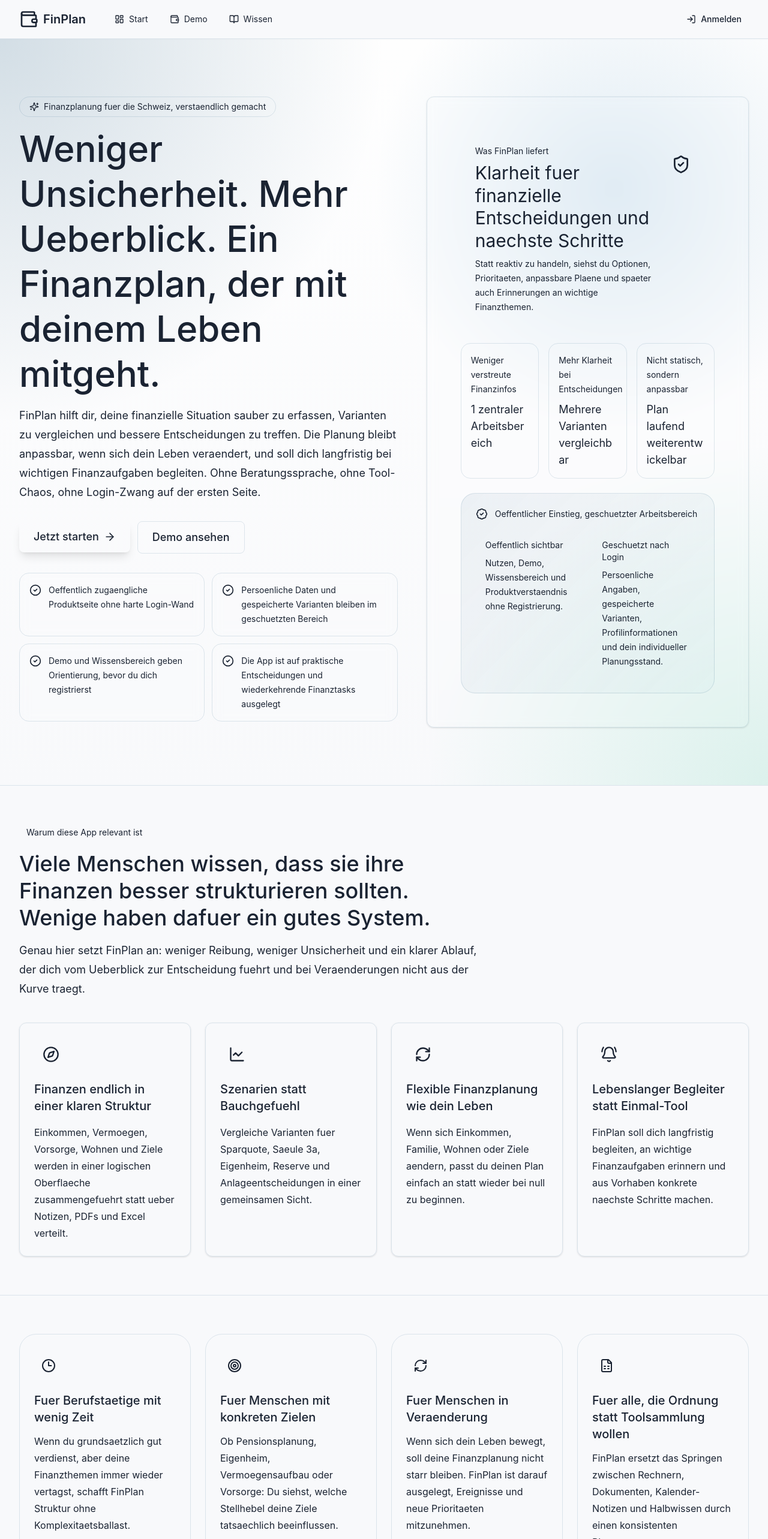
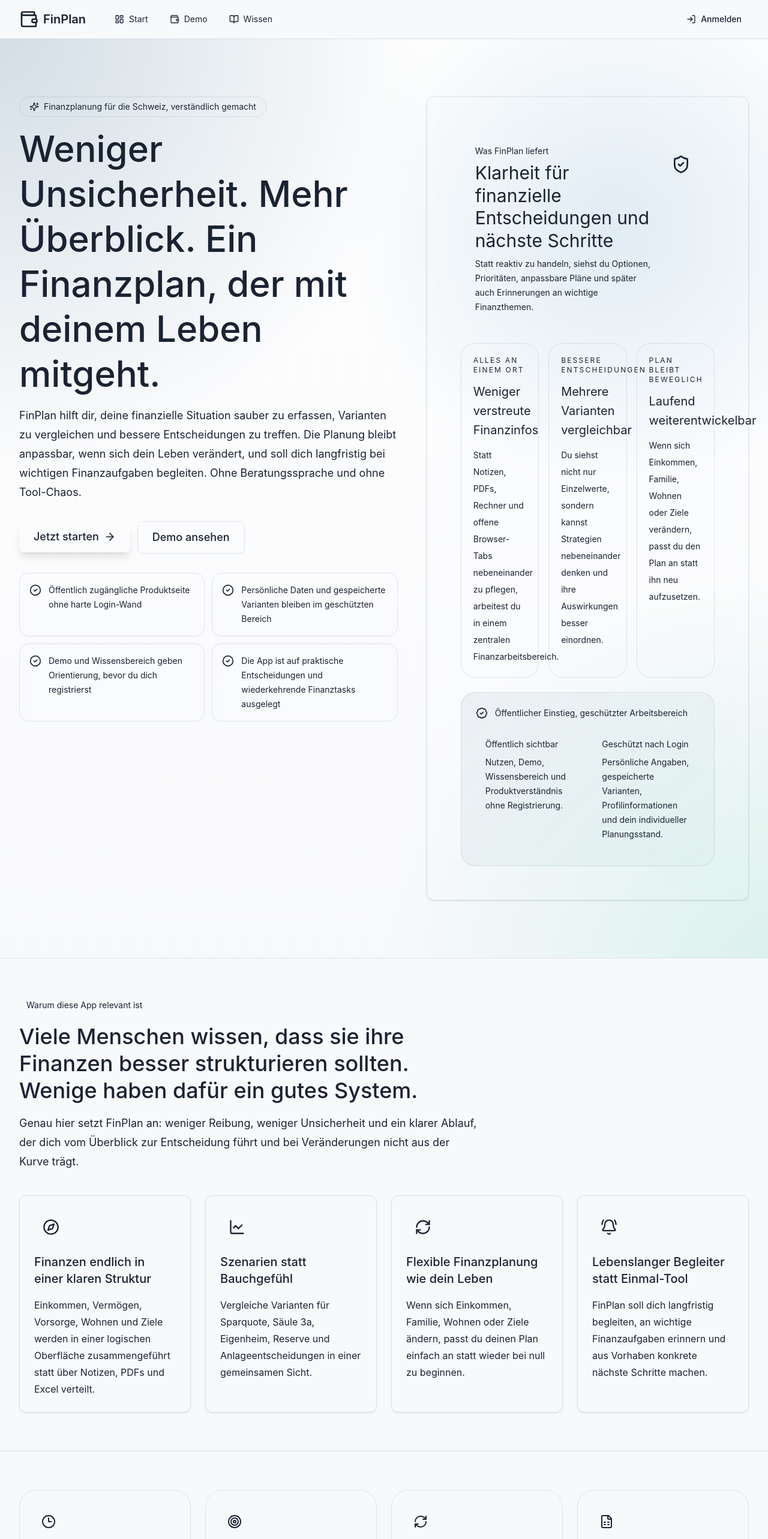
Before and after one commit to ulimio/Finplan, a React (Vite) app: page / in a window 1280 px wide. Shown: the top 2566 px of the page at 60% size. Built offline with nearby package versions, Linux system fonts and the light colour scheme; no server answers.

Commit message:
Fix account deletion and refine home page copy

```diff
--- a/src/app/pages/public-home.tsx
+++ b/src/app/pages/public-home.tsx
@@ -24,56 +24,71 @@
   {
     title: 'Finanzen endlich in einer klaren Struktur',
     description:
-      'Einkommen, Vermoegen, Vorsorge, Wohnen und Ziele werden in einer logischen Oberflaeche zusammengefuehrt statt ueber Notizen, PDFs und Excel verteilt.',
+      'Einkommen, Vermögen, Vorsorge, Wohnen und Ziele werden in einer logischen Oberfläche zusammengeführt statt über Notizen, PDFs und Excel verteilt.',
     icon: Compass,
   },
   {
-    title: 'Szenarien statt Bauchgefuehl',
+    title: 'Szenarien statt Bauchgefühl',
     description:
-      'Vergleiche Varianten fuer Sparquote, Saeule 3a, Eigenheim, Reserve und Anlageentscheidungen in einer gemeinsamen Sicht.',
+      'Vergleiche Varianten für Sparquote, Säule 3a, Eigenheim, Reserve und Anlageentscheidungen in einer gemeinsamen Sicht.',
     icon: LineChart,
   },
   {
     title: 'Flexible Finanzplanung wie dein Leben',
     description:
-      'Wenn sich Einkommen, Familie, Wohnen oder Ziele aendern, passt du deinen Plan einfach an statt wieder bei null zu beginnen.',
+      'Wenn sich Einkommen, Familie, Wohnen oder Ziele ändern, passt du deinen Plan einfach an statt wieder bei null zu beginnen.',
     icon: RefreshCw,
   },
   {
     title: 'Lebenslanger Begleiter statt Einmal-Tool',
     description:
-      'FinPlan soll dich langfristig begleiten, an wichtige Finanzaufgaben erinnern und aus Vorhaben konkrete naechste Schritte machen.',
+      'FinPlan soll dich langfristig begleiten, an wichtige Finanzaufgaben erinnern und aus Vorhaben konkrete nächste Schritte machen.',
     icon: BellRing,
   },
 ]
 
-const outcomeStats = [
-  { label: 'Weniger verstreute Finanzinfos', value: '1 zentraler Arbeitsbereich' },
-  { label: 'Mehr Klarheit bei Entscheidungen', value: 'Mehrere Varianten vergleichbar' },
-  { label: 'Nicht statisch, sondern anpassbar', value: 'Plan laufend weiterentwickelbar' },
+const outcomeHighlights = [
+  {
+    eyebrow: 'Alles an einem Ort',
+    title: 'Weniger verstreute Finanzinfos',
+    description:
+      'Statt Notizen, PDFs, Rechner und offene Browser-Tabs nebeneinander zu pflegen, arbeitest du in einem zentralen Finanzarbeitsbereich.',
+  },
+  {
+    eyebrow: 'Bessere Entscheidungen',
+    title: 'Mehrere Varianten vergleichbar',
+    description:
+      'Du siehst nicht nur Einzelwerte, sondern kannst Strategien nebeneinander denken und ihre Auswirkungen besser einordnen.',
+  },
+  {
+    eyebrow: 'Plan bleibt beweglich',
+    title: 'Laufend weiterentwickelbar',
+    description:
+      'Wenn sich Einkommen, Familie, Wohnen oder Ziele verändern, passt du den Plan an statt ihn neu aufzusetzen.',
+  },
 ]
 
 const audienceCards = [
   {
-    title: 'Fuer Berufstaetige mit wenig Zeit',
+    title: 'Für Berufstätige mit wenig Zeit',
     description:
-      'Wenn du grundsaetzlich gut verdienst, aber deine Finanzthemen immer wieder vertagst, schafft FinPlan Struktur ohne Komplexitaetsballast.',
+      'Wenn du grundsätzlich gut verdienst, aber deine Finanzthemen immer wieder vertagst, schafft FinPlan Struktur ohne Komplexitätsballast.',
     icon: Clock3,
   },
   {
-    title: 'Fuer Menschen mit konkreten Zielen',
+    title: 'Für Menschen mit konkreten Zielen',
     description:
-      'Ob Pensionsplanung, Eigenheim, Vermoegensaufbau oder Vorsorge: Du siehst, welche Stellhebel deine Ziele tatsaechlich beeinflussen.',
+      'Ob Pensionsplanung, Eigenheim, Vermögensaufbau oder Vorsorge: Du siehst, welche Stellhebel deine Ziele tatsächlich beeinflussen.',
     icon: Target,
   },
   {
-    title: 'Fuer Menschen in Veraenderung',
+    title: 'Für Menschen in Veränderung',
     description:
-      'Wenn sich dein Leben bewegt, soll deine Finanzplanung nicht starr bleiben. FinPlan ist darauf ausgelegt, Ereignisse und neue Prioritaeten mitzunehmen.',
+      'Wenn sich dein Leben bewegt, soll deine Finanzplanung nicht starr bleiben. FinPlan ist darauf ausgelegt, Ereignisse und neue Prioritäten mitzunehmen.',
     icon: RefreshCw,
   },
   {
-    title: 'Fuer alle, die Ordnung statt Toolsammlung wollen',
+    title: 'Für alle, die Ordnung statt Toolsammlung wollen',
     description:
       'FinPlan ersetzt das Springen zwischen Rechnern, Dokumenten, Kalender-Notizen und Halbwissen durch einen konsistenten Planungsraum.',
     icon: FileSpreadsheet,
@@ -85,25 +100,25 @@
     step: '1',
     title: 'Situation erfassen',
     description:
-      'Du hinterlegst die wichtigsten Eckdaten zu Einkommen, Ausgaben, Vermoegen, Vorsorge und Zielen.',
+      'Du hinterlegst die wichtigsten Eckdaten zu Einkommen, Ausgaben, Vermögen, Vorsorge und Zielen.',
   },
   {
     step: '2',
     title: 'Optionen vergleichen und flexibel anpassen',
     description:
-      'Du testest Varianten, bewertest ihre Auswirkungen und passt deinen Plan an, wenn sich Einkommen, Familie oder Wohnsituation veraendern.',
+      'Du testest Varianten, bewertest ihre Auswirkungen und passt deinen Plan an, wenn sich Einkommen, Familie oder Wohnsituation verändern.',
   },
   {
     step: '3',
     title: 'Dranbleiben, erinnert werden, nachsteuern',
     description:
-      'FinPlan soll dich langfristig begleiten, auf offene Finanzaufgaben aufmerksam machen und dich beim Nachfassen wichtiger Themen unterstuetzen.',
+      'FinPlan soll dich langfristig begleiten, auf offene Finanzaufgaben aufmerksam machen und dich beim Nachfassen wichtiger Themen unterstützen.',
   },
 ]
 
 const trustPoints = [
-  'Oeffentlich zugaengliche Produktseite ohne harte Login-Wand',
-  'Persoenliche Daten und gespeicherte Varianten bleiben im geschuetzten Bereich',
+  'Öffentlich zugängliche Produktseite ohne harte Login-Wand',
+  'Persönliche Daten und gespeicherte Varianten bleiben im geschützten Bereich',
   'Demo und Wissensbereich geben Orientierung, bevor du dich registrierst',
   'Die App ist auf praktische Entscheidungen und wiederkehrende Finanztasks ausgelegt',
 ]
@@ -112,22 +127,22 @@
   {
     question: 'Muss ich mich sofort registrieren?',
     answer:
-      'Nein. Die Startseite, der Wissensbereich und die Demo sind oeffentlich. Erst wenn du mit deinen eigenen Daten arbeiten willst, wechselst du in den geschuetzten Bereich.',
+      'Nein. Die Startseite, der Wissensbereich und die Demo sind öffentlich. Erst wenn du mit deinen eigenen Daten arbeiten willst, wechselst du in den geschützten Bereich.',
   },
   {
     question: 'Ist das nur ein Finanzrechner?',
     answer:
-      'Nein. FinPlan ist als Arbeitsumgebung gedacht: Daten strukturieren, Varianten vergleichen, Auswirkungen verstehen, Planung laufend anpassen und daraus konkrete naechste Schritte ableiten.',
+      'Nein. FinPlan ist als Arbeitsumgebung gedacht: Daten strukturieren, Varianten vergleichen, Auswirkungen verstehen, Planung laufend anpassen und daraus konkrete nächste Schritte ableiten.',
   },
   {
-    question: 'Warum ist das ueberzeugender als einzelne Tools?',
+    question: 'Warum ist das überzeugender als einzelne Tools?',
     answer:
-      'Weil nicht nur gerechnet wird. Die Staerke liegt darin, Informationen, Entscheidungen, Erinnerungen und Orientierung an einem Ort zusammenzufuehren.',
+      'Weil nicht nur gerechnet wird. Die Stärke liegt darin, Informationen, Entscheidungen, Erinnerungen und Orientierung an einem Ort zusammenzuführen.',
   },
   {
-    question: 'Bleibt FinPlan auch spaeter relevant?',
+    question: 'Bleibt FinPlan auch später relevant?',
     answer:
-      'Ja, genau das ist die Richtung. FinPlan soll kein Tool fuer einen einmaligen Setup-Moment sein, sondern ein langfristiger Begleiter mit Erinnerungen an wichtige Finanzthemen und offene To-dos.',
+      'Ja, genau das ist die Richtung. FinPlan soll kein Tool für einen einmaligen Setup-Moment sein, sondern ein langfristiger Begleiter mit Erinnerungen an wichtige Finanzthemen und offene To-dos.',
   },
 ]
 
@@ -141,17 +156,16 @@
             <div className="space-y-4">
               <span className="inline-flex items-center gap-2 rounded-full border border-primary/15 bg-primary/10 px-4 py-1.5 text-sm text-primary">
                 <Sparkles className="h-4 w-4" />
-                Finanzplanung fuer die Schweiz, verstaendlich gemacht
+                Finanzplanung für die Schweiz, verständlich gemacht
               </span>
               <h1 className="max-w-4xl text-4xl leading-tight text-foreground sm:text-5xl lg:text-6xl">
-                Weniger Unsicherheit. Mehr Ueberblick. Ein Finanzplan, der mit deinem Leben mitgeht.
+                Weniger Unsicherheit. Mehr Überblick. Ein Finanzplan, der mit deinem Leben mitgeht.
               </h1>
               <p className="max-w-2xl text-lg leading-8 text-muted-foreground">
                 FinPlan hilft dir, deine finanzielle Situation sauber zu erfassen, Varianten
                 zu vergleichen und bessere Entscheidungen zu treffen. Die Planung bleibt
-                anpassbar, wenn sich dein Leben veraendert, und soll dich langfristig bei
-                wichtigen Finanzaufgaben begleiten. Ohne Beratungssprache, ohne Tool-Chaos,
-                ohne Login-Zwang auf der ersten Seite.
+                anpassbar, wenn sich dein Leben verändert, und soll dich langfristig bei
+                wichtigen Finanzaufgaben begleiten. Ohne Beratungssprache und ohne Tool-Chaos.
               </p>
             </div>
 
@@ -189,11 +203,11 @@
                   <div className="space-y-2">
                     <p className="text-sm text-muted-foreground">Was FinPlan liefert</p>
                     <p className="text-3xl leading-tight text-primary">
-                      Klarheit fuer finanzielle Entscheidungen und naechste Schritte
+                      Klarheit für finanzielle Entscheidungen und nächste Schritte
                     </p>
                     <p className="max-w-sm text-sm leading-6 text-muted-foreground">
-                      Statt reaktiv zu handeln, siehst du Optionen, Prioritaeten, anpassbare
-                      Plaene und spaeter auch Erinnerungen an wichtige Finanzthemen.
+                      Statt reaktiv zu handeln, siehst du Optionen, Prioritäten, anpassbare
+                      Pläne und später auch Erinnerungen an wichtige Finanzthemen.
                     </p>
                   </div>
                   <div className="rounded-3xl bg-success/10 p-4 text-success">
@@ -201,17 +215,20 @@
                   </div>
                 </div>
 
-                <div className="grid gap-4 sm:grid-cols-2 xl:grid-cols-3">
-                  {outcomeStats.map((stat) => (
+                <div className="grid gap-4 lg:grid-cols-3">
+                  {outcomeHighlights.map((item) => (
                     <div
-                      key={stat.label}
-                      className="rounded-2xl border border-border bg-background p-4 sm:min-h-32"
+                      key={item.title}
+                      className="rounded-3xl border border-border bg-background/90 p-5"
                     >
-                      <p className="text-sm leading-6 text-muted-foreground">
-                        {stat.label}
+                      <p className="text-xs uppercase tracking-[0.18em] text-primary/80">
+                        {item.eyebrow}
                       </p>
-                      <p className="mt-2 break-words text-lg leading-7 text-foreground">
-                        {stat.value}
+                      <p className="mt-3 text-xl leading-8 text-foreground">
+                        {item.title}
+                      </p>
+                      <p className="mt-3 text-sm leading-7 text-muted-foreground">
+                        {item.description}
                       </p>
                     </div>
                   ))}
@@ -220,19 +237,19 @@
                 <div className="rounded-3xl border border-border bg-[linear-gradient(135deg,rgba(15,76,117,0.06),rgba(50,130,184,0.02))] p-6">
                   <div className="flex items-center gap-3">
                     <BadgeCheck className="h-5 w-5 text-primary" />
-                    <p className="text-sm text-primary">Oeffentlicher Einstieg, geschuetzter Arbeitsbereich</p>
+                    <p className="text-sm text-primary">Öffentlicher Einstieg, geschützter Arbeitsbereich</p>
                   </div>
                   <div className="mt-4 grid gap-4 sm:grid-cols-2">
                     <div className="rounded-2xl bg-card p-4">
-                      <p className="text-sm text-muted-foreground">Oeffentlich sichtbar</p>
+                      <p className="text-sm text-muted-foreground">Öffentlich sichtbar</p>
                       <p className="mt-2 text-sm leading-6 text-foreground">
-                        Nutzen, Demo, Wissensbereich und Produktverstaendnis ohne Registrierung.
+                        Nutzen, Demo, Wissensbereich und Produktverständnis ohne Registrierung.
                       </p>
                     </div>
                     <div className="rounded-2xl bg-card p-4">
-                      <p className="text-sm text-muted-foreground">Geschuetzt nach Login</p>
+                      <p className="text-sm text-muted-foreground">Geschützt nach Login</p>
                       <p className="mt-2 text-sm leading-6 text-foreground">
-                        Persoenliche Angaben, gespeicherte Varianten, Profilinformationen und
+                        Persönliche Angaben, gespeicherte Varianten, Profilinformationen und
                         dein individueller Planungsstand.
                       </p>
                     </div>
@@ -250,12 +267,12 @@
             Warum diese App relevant ist
           </span>
           <h2 className="text-3xl leading-tight text-foreground sm:text-4xl">
-            Viele Menschen wissen, dass sie ihre Finanzen besser strukturieren sollten. Wenige haben dafuer ein gutes System.
+            Viele Menschen wissen, dass sie ihre Finanzen besser strukturieren sollten. Wenige haben dafür ein gutes System.
           </h2>
           <p className="text-lg leading-8 text-muted-foreground">
             Genau hier setzt FinPlan an: weniger Reibung, weniger Unsicherheit und ein
-            klarer Ablauf, der dich vom Ueberblick zur Entscheidung fuehrt und bei
-            Veraenderungen nicht aus der Kurve traegt.
+            klarer Ablauf, der dich vom Überblick zur Entscheidung führt und bei
+            Veränderungen nicht aus der Kurve trägt.
           </p>
         </div>
 
@@ -308,11 +325,11 @@
               So funktioniert der Einstieg
             </span>
             <h2 className="text-3xl leading-tight text-foreground sm:text-4xl">
-              Vom ersten Ueberblick bis zum persoenlichen Finanzfahrplan
+              Vom ersten Überblick bis zum persönlichen Finanzfahrplan
             </h2>
             <p className="text-lg leading-8 text-muted-foreground">
-              Die App ist so aufgebaut, dass du nicht mit Fachbegriffen haengen bleibst,
-              sondern zuegig zu einer belastbaren und veraenderbaren Entscheidungsgrundlage kommst.
+              Die App ist so aufgebaut, dass du nicht mit Fachbegriffen hängen bleibst,
+              sondern zügig zu einer belastbaren und veränderbaren Entscheidungsgrundlage kommst.
             </p>
           </div>
 
@@ -348,9 +365,9 @@
                   Erst verstehen, dann registrieren
                 </h2>
                 <p className="leading-8 text-muted-foreground">
-                  Gute Nutzerfuehrung beginnt nicht mit einem Formular. Besucher sollen zuerst
+                  Gute Nutzerführung beginnt nicht mit einem Formular. Besucher sollen zuerst
                   verstehen, warum FinPlan relevant ist, wie die App hilft und was sie im
-                  geschuetzten Bereich erwartet: eine flexible Finanzplanung und ein System,
+                  geschützten Bereich erwartet: eine flexible Finanzplanung und ein System,
                   das langfristig beim Dranbleiben hilft.
                 </p>
                 <div className="grid gap-4 sm:grid-cols-2">
@@ -358,14 +375,14 @@
                     <PiggyBank className="h-6 w-6 text-success" />
                     <p className="mt-4 text-lg text-foreground">Mehr Relevanz</p>
                     <p className="mt-2 text-sm leading-6 text-muted-foreground">
-                      Besucher steigen ueber echten Nutzen ein statt ueber Technik oder Pflichtfelder.
+                      Besucher steigen über echten Nutzen ein statt über Technik oder Pflichtfelder.
                     </p>
                   </div>
                   <div className="rounded-2xl border border-border bg-background p-5">
                     <BookOpen className="h-6 w-6 text-primary" />
                     <p className="mt-4 text-lg text-foreground">Mehr Langfristigkeit</p>
                     <p className="mt-2 text-sm leading-6 text-muted-foreground">
-                      FinPlan soll nicht nach dem Setup enden, sondern dich ueber Zeit mit Planung, Aufgaben und Erinnerungen begleiten.
+                      FinPlan soll nicht nach dem Setup enden, sondern dich über Zeit mit Planung, Aufgaben und Erinnerungen begleiten.
                     </p>
                   </div>
                 </div>
@@ -392,14 +409,14 @@
           <div className="grid gap-8 lg:grid-cols-[1.1fr_0.9fr] lg:items-center">
             <div className="space-y-4">
               <span className="inline-flex rounded-full border border-white/20 bg-white/10 px-3 py-1 text-sm">
-                Naechster sinnvoller Schritt
+                Nächster sinnvoller Schritt
               </span>
               <h2 className="text-3xl leading-tight sm:text-4xl">
                 Wenn du deine Finanzplanung geordnet, flexibel und langfristig angehen willst, ist das der richtige Einstieg.
               </h2>
               <p className="max-w-2xl text-base leading-8 text-primary-foreground/85">
-                Sieh dir zuerst die Demo an oder wechsle direkt in den geschuetzten Bereich,
-                wenn du mit deinen eigenen Daten arbeiten und daraus einen anpassbaren Finanzplan entwickeln moechtest.
+                Sieh dir zuerst die Demo an oder wechsle direkt in den geschützten Bereich,
+                wenn du mit deinen eigenen Daten arbeiten und daraus einen anpassbaren Finanzplan entwickeln möchtest.
               </p>
             </div>
 
@@ -409,7 +426,7 @@
                   size="lg"
                   className="border border-primary bg-primary text-primary-foreground hover:bg-primary/90"
                 >
-                  Demo oeffnen
+                  Demo öffnen
                 </Button>
               </Link>
               <Link to="/login">
--- a/src/app/pages/wissen.tsx
+++ b/src/app/pages/wissen.tsx
@@ -47,7 +47,7 @@
   },
   {
     id: 'ahv-luecken',
-    titel: 'AHV-Beitragslücken erkennen und schließen',
+    titel: 'AHV-Beitragslücken erkennen und schliessen',
     beschreibung: 'Fehlende Beitragsjahre können die Rente kürzen – wie Sie Lücken vermeiden oder füllen.',
     kategorie: 'vorsorge',
     lesedauer: 6,
```
Also changed, not shown: src/app/pages/einstellungen.tsx (+8 -12 lines).
